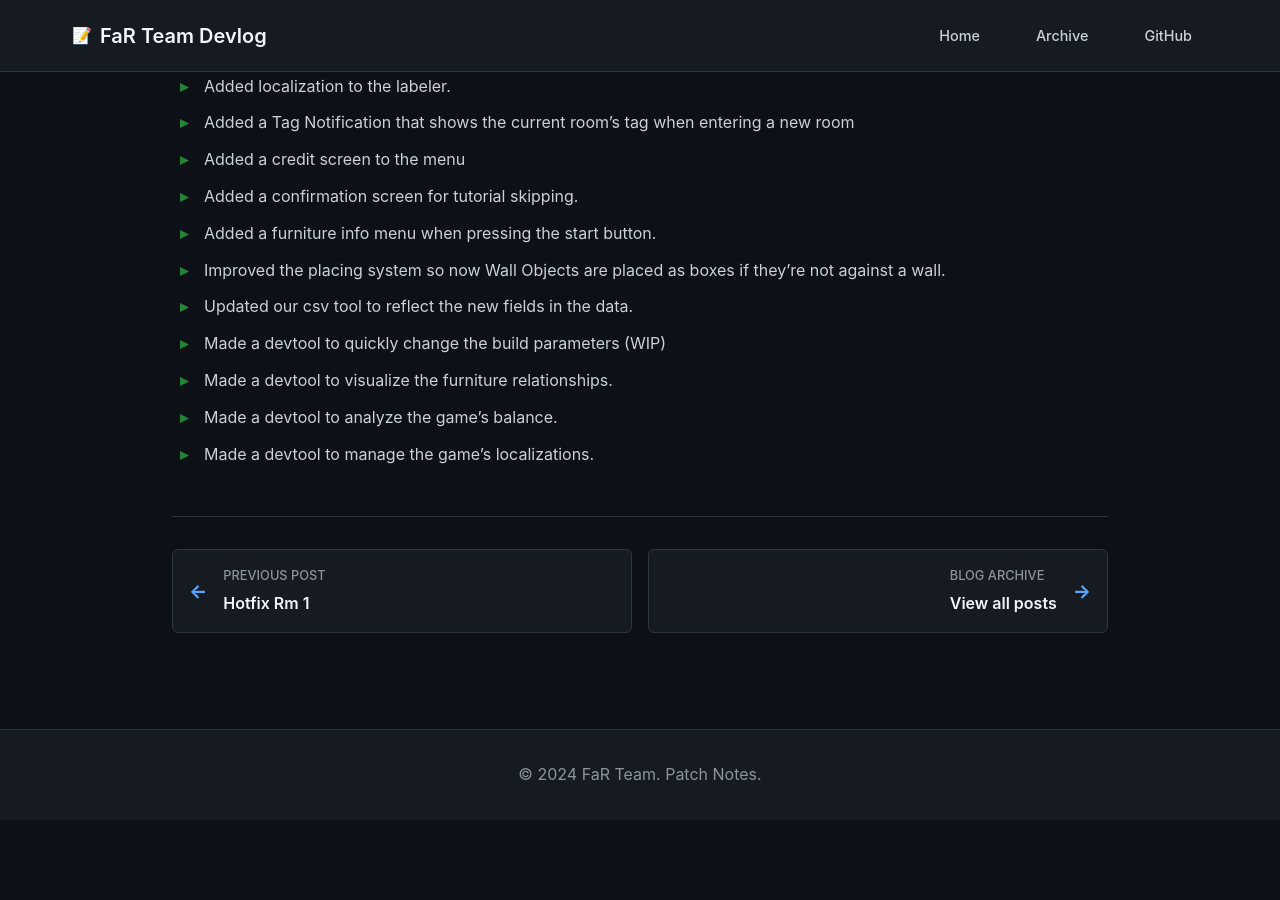
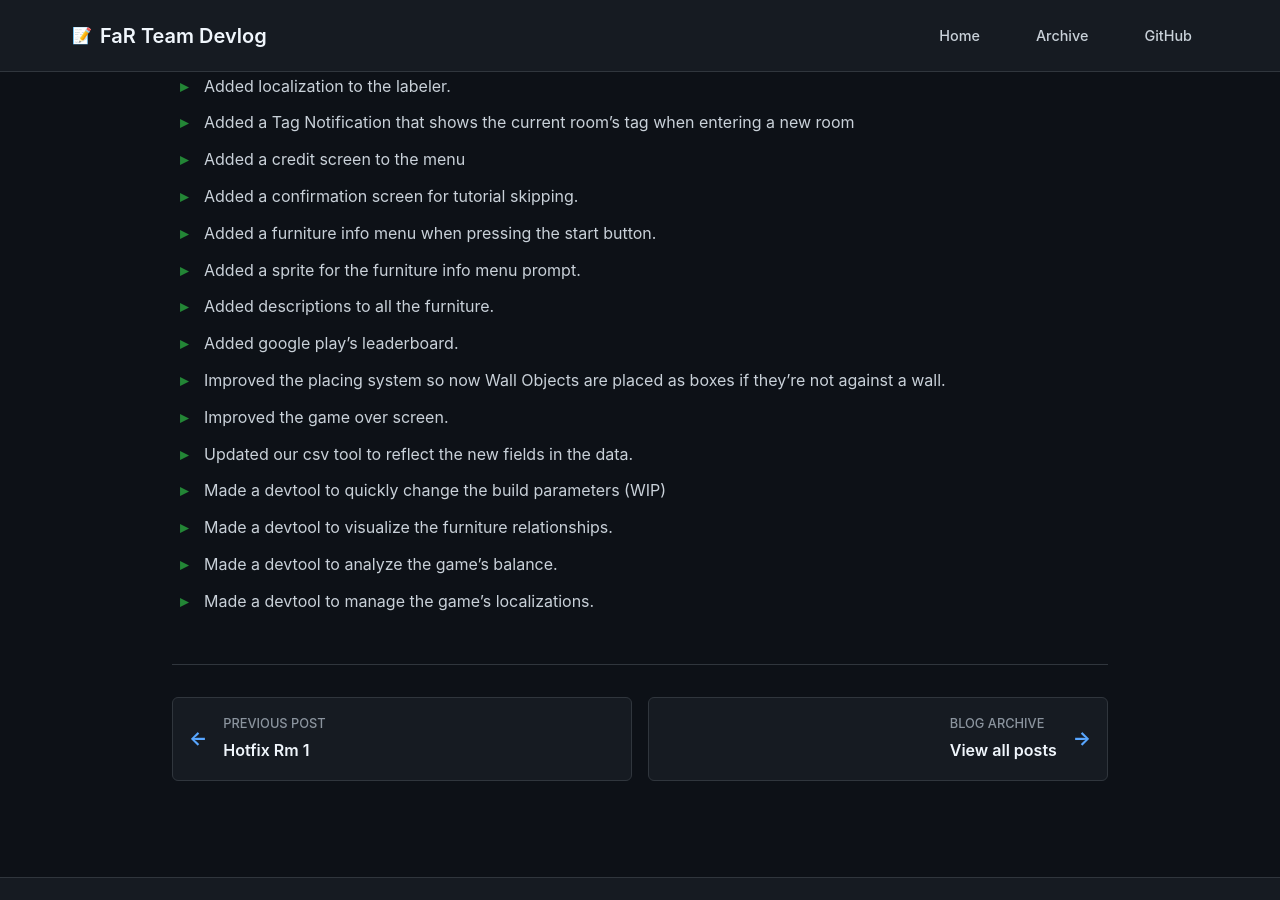
Before and after one commit to FaR-Team/patch-notes, a Jekyll site: the page built from _posts/2025-06-05-Room-Makers-QoL.md, in a window 1280 px wide and 900 px high, scrolled down 766 px. Built offline with Jekyll 4.4.1, drawn with Linux system fonts in a browser that asks for light colours; our own code applies the rules of GitHub Pages for plain Markdown files; before the commit the page ends 1586 px from its top, so only the background shows below that.

Commit message:
Update 2025-06-05-Room-Makers-QoL.md

```diff
--- a/_posts/2025-06-05-Room-Makers-QoL.md
+++ b/_posts/2025-06-05-Room-Makers-QoL.md
@@ -16,7 +16,11 @@
 + Added a credit screen to the menu
 + Added a confirmation screen for tutorial skipping.
 + Added a furniture info menu when pressing the start button.
++ Added a sprite for the furniture info menu prompt.
++ Added descriptions to all the furniture.
++ Added google play's leaderboard.
 + Improved the placing system so now Wall Objects are placed as boxes if they're not against a wall.
++ Improved the game over screen.
 + Updated our csv tool to reflect the new fields in the data.
 + Made a devtool to quickly change the build parameters (WIP)
 + Made a devtool to visualize the furniture relationships.
```
